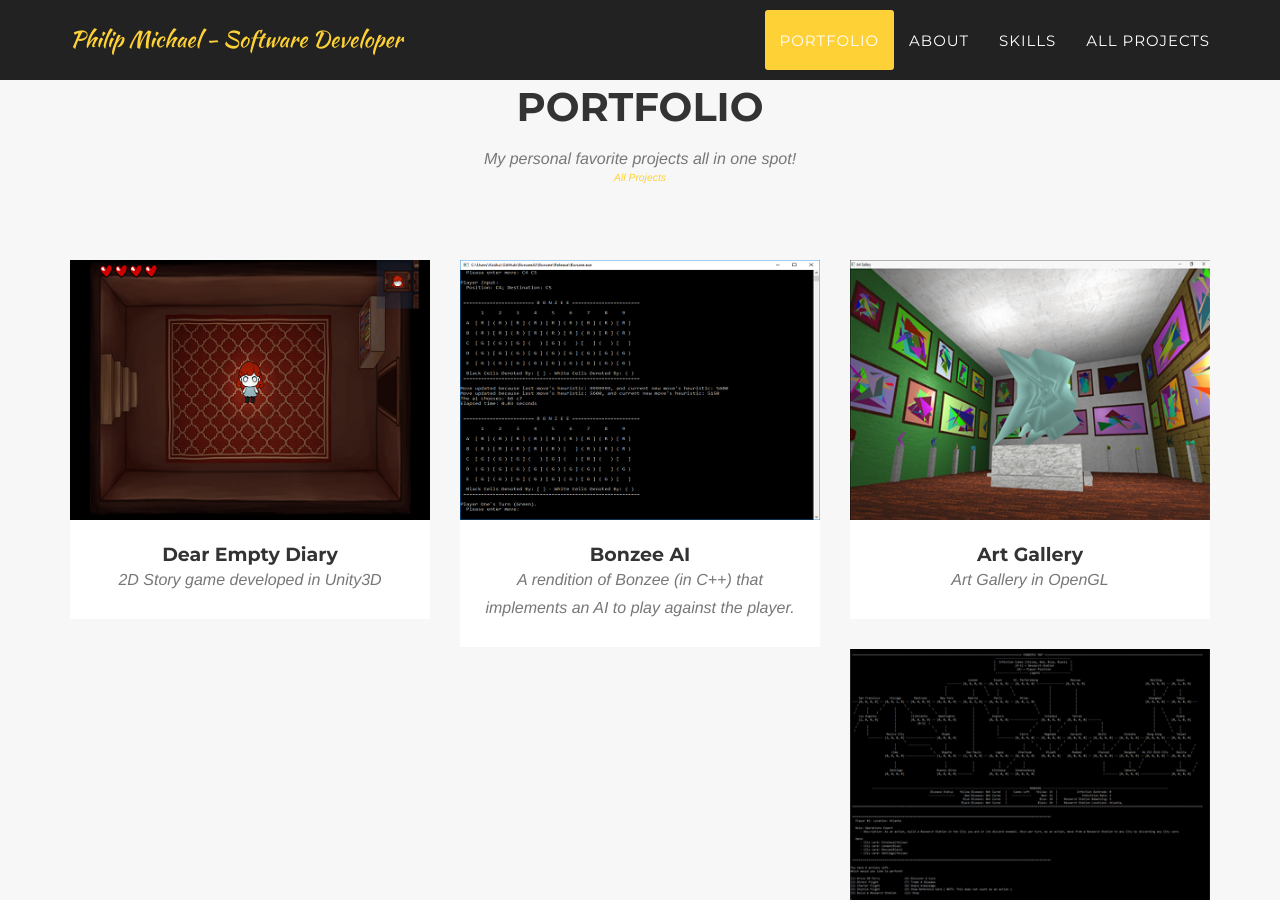
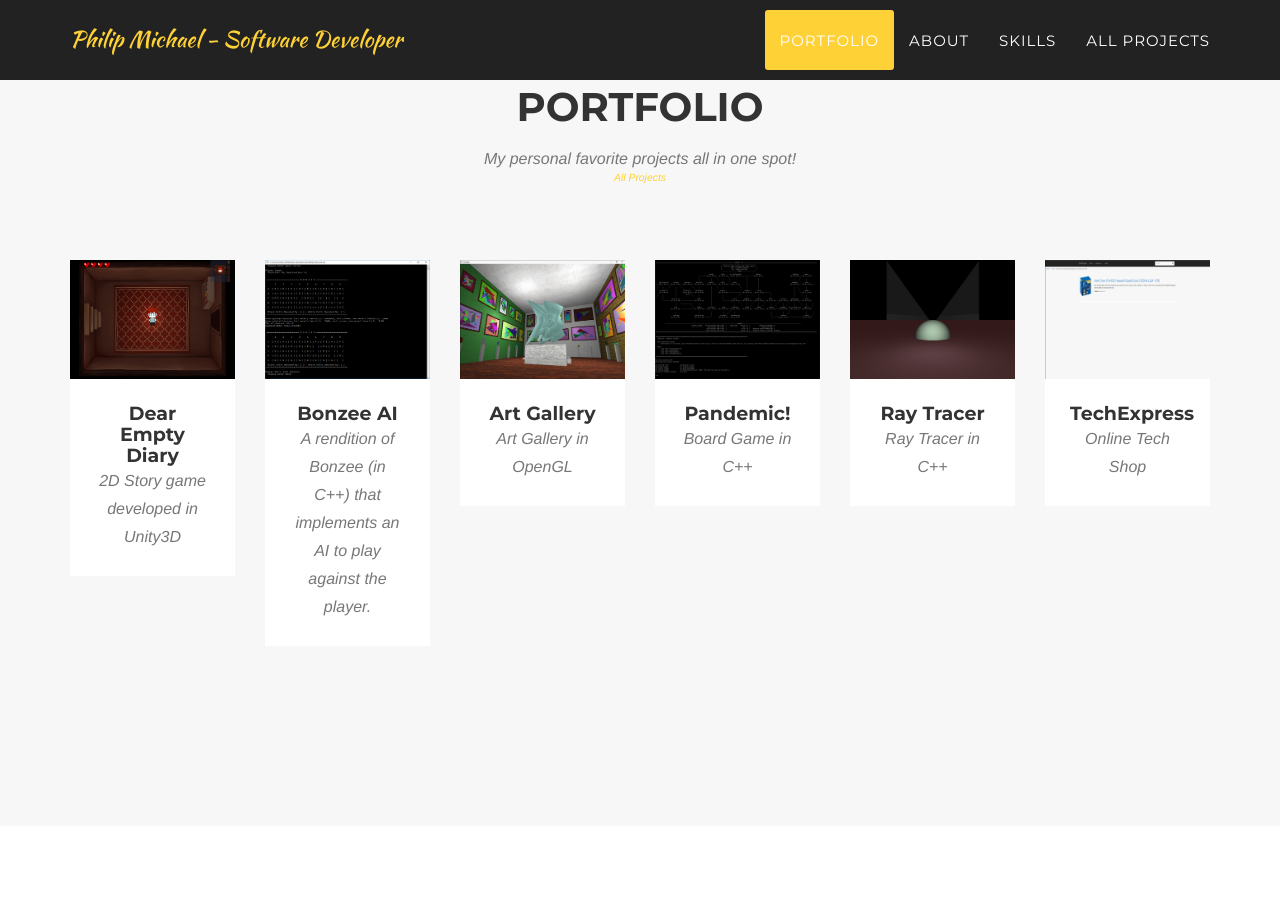
Before and after one commit to pmichaeldev/pmichaeldev.github.io, a Jekyll site: the page built from index.html, in a window 1280 px wide and 900 px high, scrolled down 823 px. Built offline with Jekyll 4.4.1, drawn with Linux system fonts in a browser that asks for light colours; some web fonts are replaced.

Commit message:
Adjustments

```diff
--- a/_includes/portfolio_grid.html
+++ b/_includes/portfolio_grid.html
@@ -9,7 +9,7 @@
             </div>
             <div class="row">
             {% for post in site.posts %}
-                <div class="col-md-4 col-sm-8 portfolio-item">
+                <div class="col-md-2 col-sm-6 portfolio-item">
                     <a href="#portfolioModal{{ post.modal-id }}" class="portfolio-link" data-toggle="modal">
                         <div class="portfolio-hover">
                             <div class="portfolio-hover-content">
```
